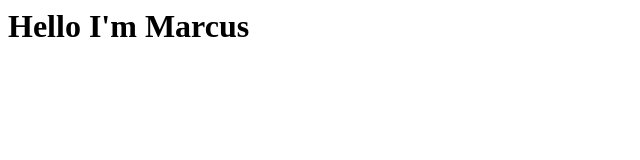
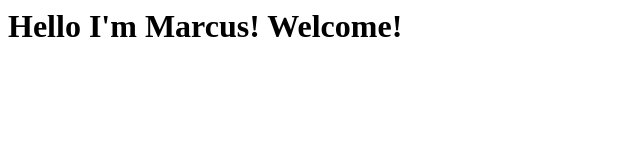
Before and after one commit to marcus159260/marcus159260.github.io, a plain HTML site: page index.html in a window 1280 px wide. Shown: the whole page, without its empty margins (0-640 px from the left). Drawn offline with Linux system fonts and the light colour scheme.

Commit message:
Updated index.html

```diff
--- a/index.html
+++ b/index.html
@@ -1 +1 @@
-<h1>Hello I'm Marcus</h1>
+<h1>Hello I'm Marcus! Welcome!</h1>
```
